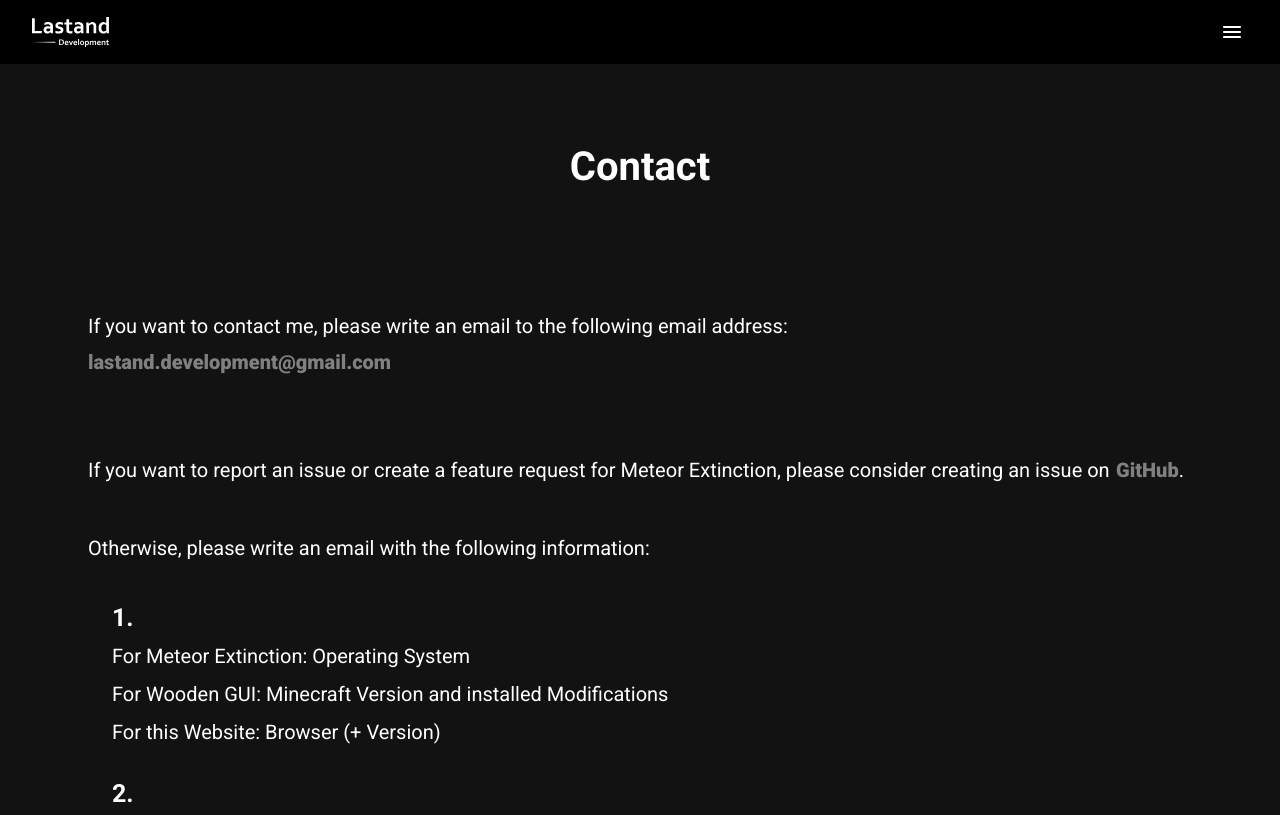
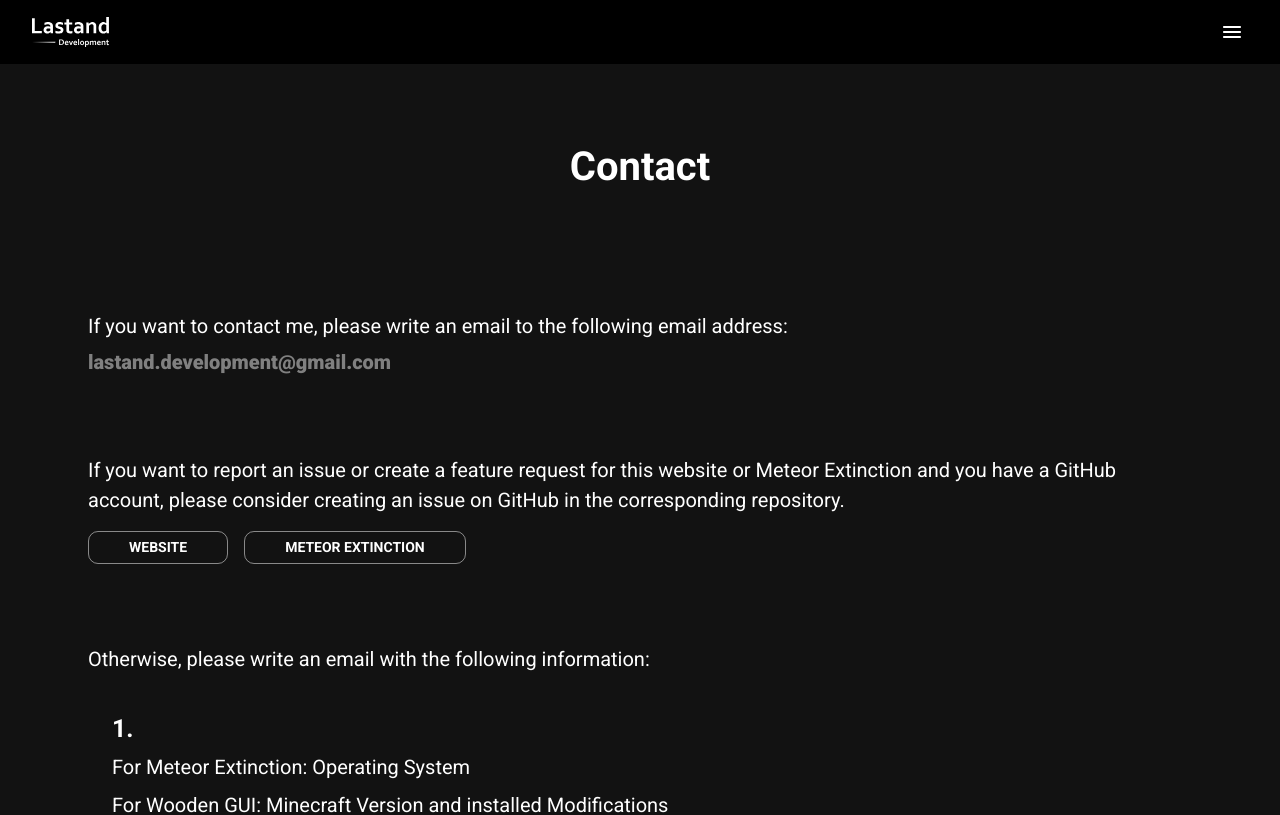
Before and after one commit to LastandDevelopment/website, a React (Create React App) app: page /website/contact in a window 1280 px wide. Shown: the top 815 px of the page. Built offline with nearby package versions, Linux system fonts and the light colour scheme.

Commit message:
new contact page

```diff
--- a/src/components/contact.jsx
+++ b/src/components/contact.jsx
@@ -1,5 +1,5 @@
 import * as React from "react";
-import { Typography, Container, Box, Link } from "@mui/material";
+import { Typography, Container, Box, Link, Button } from "@mui/material";
 
 export default function Contact() {
   return (
@@ -28,22 +28,34 @@ export default function Contact() {
           </Link>
           <Typography
             variant="body1"
-            sx={{ paddingTop: 10, paddingBottom: 1 }}>
-            If you want to report an issue or create a feature request for
-            Meteor Extinction, please consider creating an issue on
-            <Link
-              underline="none"
-              sx={{ marginLeft: 0.8 }}
-              variant="h5"
-              color="gray"
-              href="https://github.com/LastandDevelopment/MeteorExtinctionOfficial/issues/new/choose"
-              target="_blank"
-              rel="noreferrer noopener"
-            >
-              GitHub
-            </Link>
-            .
+            sx={{ paddingTop: 10, paddingBottom: 2 }}>
+            If you want to report an issue or create a feature request for this
+            website or Meteor Extinction and you have a GitHub account, please
+            consider creating an issue on GitHub in the corresponding
+            repository.
           </Typography>
+          <Button
+            underline="none"
+            sx={{ marginBottom: 5, marginRight: 2, paddingY: 0.5, paddingX: 5 }}
+            variant="outlined"
+            color="secondary"
+            href="https://github.com/LastandDevelopment/website/issues/new/choose"
+            target="_blank"
+            rel="noreferrer noopener"
+          >
+            <Typography variant="h6">Website</Typography>
+          </Button>
+          <Button
+            underline="none"
+            sx={{ marginBottom: 5, marginRight: 2, paddingY: 0.5, paddingX: 5 }}
+            variant="outlined"
+            color="secondary"
+            href="https://github.com/LastandDevelopment/MeteorExtinctionOfficial/issues/new/choose"
+            target="_blank"
+            rel="noreferrer noopener"
+          >
+            <Typography variant="h6">Meteor Extinction</Typography>
+          </Button>
           <Typography
             variant="body1"
             sx={{ paddingTop: 5, paddingBottom: 1 }}>
```
